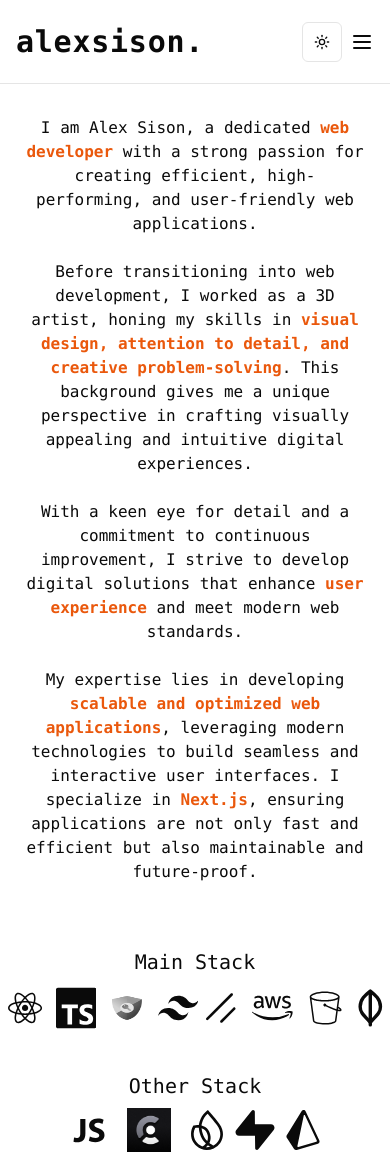
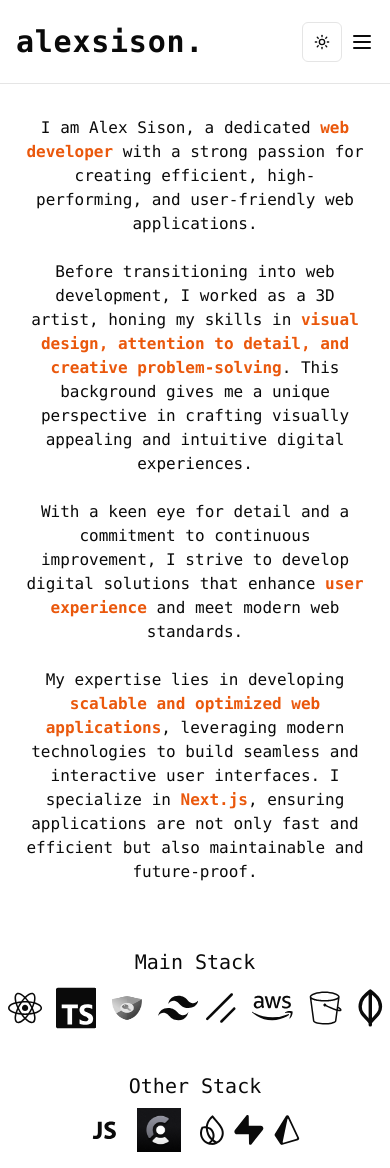
Before and after one commit to alexmortelsison/alexsisoncv, a Next.js app: page /about in a window 390 px wide. Shown: the top 1168 px of the page. Built offline with nearby package versions, Linux system fonts and the light colour scheme.

Commit message:
updated ui

```diff
--- a/app/about/page.tsx
+++ b/app/about/page.tsx
@@ -90,7 +90,7 @@ export default function AboutPage() {
         <span className="font-bold text-orange-600">Next.js</span>, ensuring
         applications are not only fast and efficient but also maintainable and
         future-proof.
-        <div className="mt-16 mb-4 flex flex-col justify-center items-center md:items-start">
+        <div className="mt-16 mb-4 flex flex-col justify-center items-center md:items-start px-16 md:px-0">
           <div>
             <h1 className="text-xl mb-2">Main Stack</h1>
             <div className="flex space-x-2 items-center">
--- a/app/page.tsx
+++ b/app/page.tsx
@@ -24,7 +24,7 @@ const stackLink = [
 
 export default function Home() {
   return (
-    <div className="max-w-4xl mx-auto flex flex-col justify-center items-center h-[80vh] text-center font-mono tracking-tighter">
+    <div className="max-w-4xl mx-auto flex flex-col justify-center items-center h-[80vh] text-center font-mono tracking-tighter ">
       <div>
         <h1 className=" text-5xl md:text-7xl font-extrabold font-mono">
           Hi, I&apos;m Alex.
@@ -37,7 +37,7 @@ export default function Home() {
           developer proficient in Next.js.
         </h2>
       </div>
-      <div className="flex mt-40 space-x-4 items-center">
+      <div className="flex mt-40 space-x-4 items-center px-16 md:px-0">
         {stackLink.map((link, idx) => (
           <div key={idx}>
             <link.icon className="md:h-12 md:w-12 h-10 w-10" />
```
